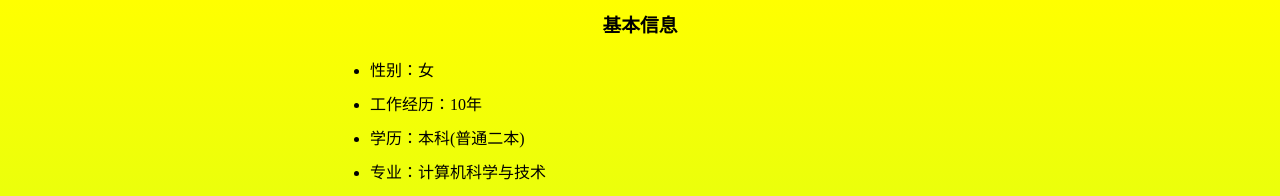
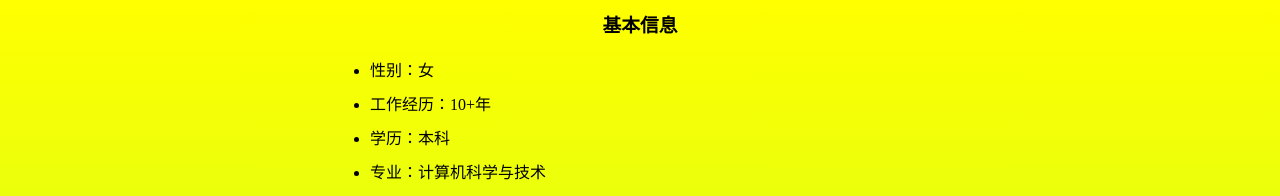
Before and after one commit to zccmynotebook/resume, a plain HTML site: page index.html in a window 1280 px wide. Shown: the top 196 px of the page. Drawn offline with Linux system fonts and the light colour scheme.

Commit message:
Update index.html

```diff
--- a/index.html
+++ b/index.html
@@ -32,8 +32,8 @@
                             <h3>基本信息</h3>
                             <ul>
                                 <li>性别：女</li>
-                                <li>工作经历：10年</li>
-                                <li>学历：本科(普通二本)</li>
+                                <li>工作经历：10+年</li>
+                                <li>学历：本科</li>
                                 <li>专业：计算机科学与技术</li>
                                 <li>英语水平:CET6</li>
                                 <li class="bold">邮箱：wslmts@163.com</li>
```
